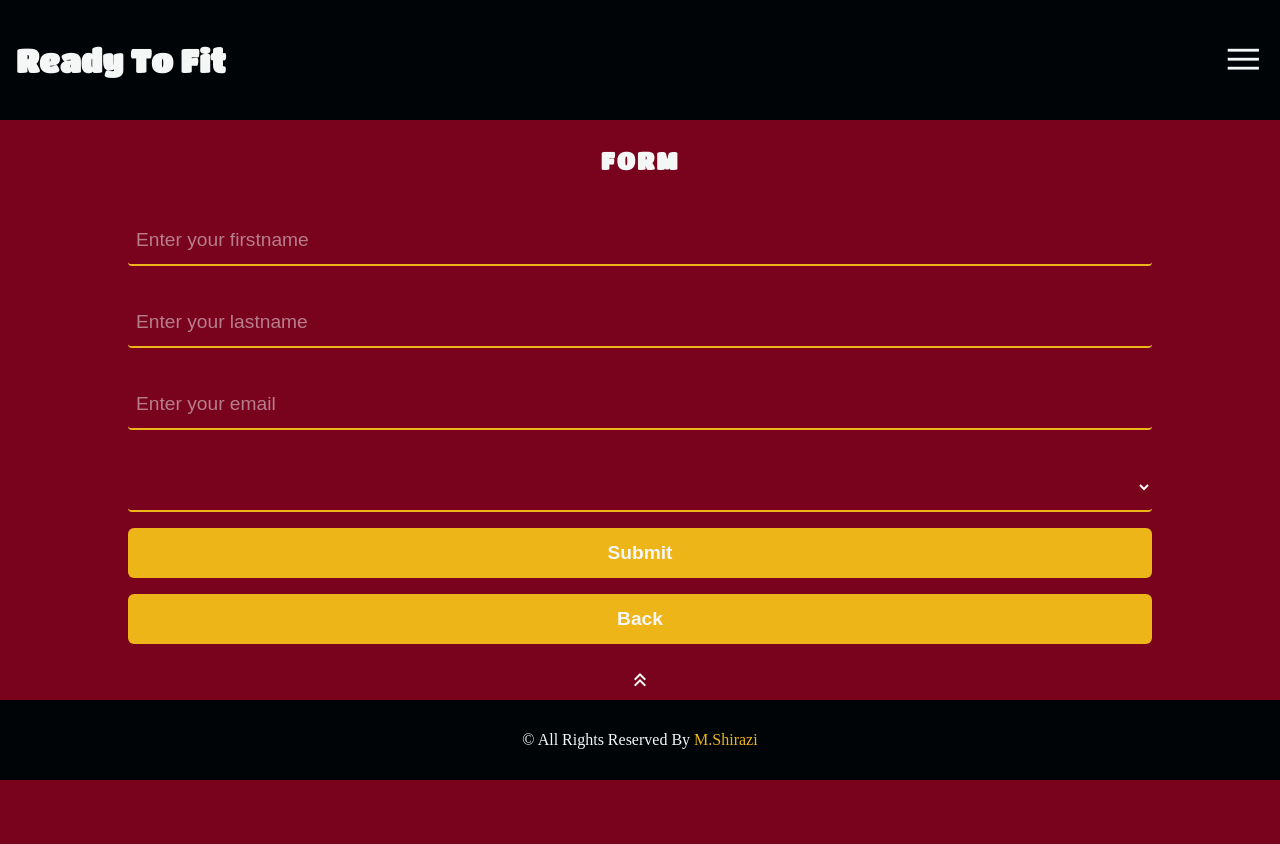
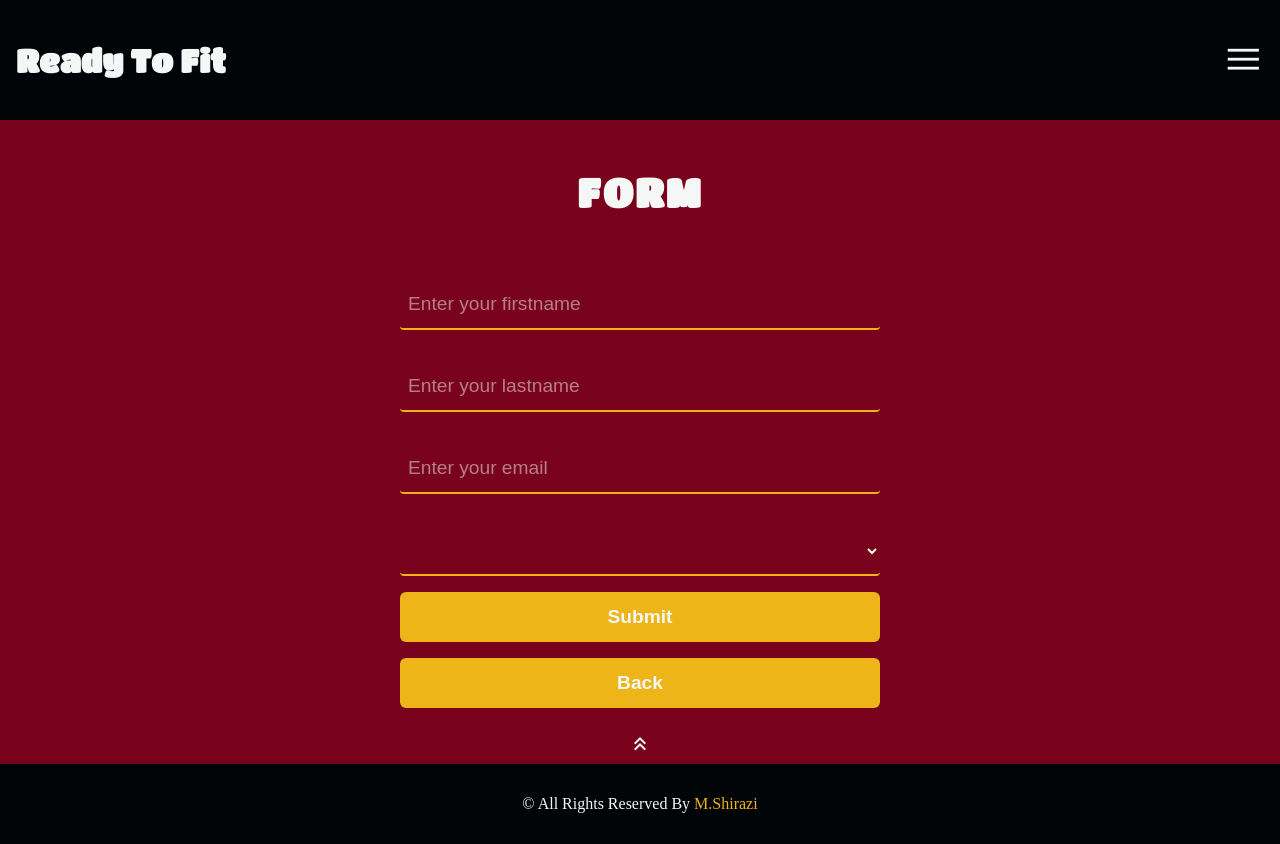
Before and after one commit to coding-bootcamps-eu/final-project-24-02, a Vue app: page /form in a window 1280 px wide. Before the commit the page ends 800 px from the top, so only its background shows below. Built offline with nearby package versions, Linux system fonts and the light colour scheme.

Commit message:
responsive formview and userview

```diff
--- a/src/views/FormView.vue
+++ b/src/views/FormView.vue
@@ -77,12 +77,14 @@ article {
   justify-content: center;
   align-items: center;
   height: 10vh;
+  margin: 2rem;
 }
 
 h2 {
   text-transform: uppercase;
   text-align: center;
   letter-spacing: 2px;
+  font-size: 2rem;
 }
 .material-symbols-outlined {
   display: block;
@@ -150,4 +152,23 @@ select:focus {
   outline: none;
   box-shadow: 0 0 8px var(--button);
 }
+
+@media only screen and (min-width: 650px) {
+  main {
+    width: 100%;
+    display: flex;
+    justify-content: center;
+    align-items: center;
+    flex-direction: column;
+  }
+  form {
+    max-width: 600px;
+  }
+  .footer-btn {
+    max-width: 600px;
+  }
+  h2 {
+    font-size: 2.5rem;
+  }
+}
 </style>
--- a/src/views/OfferView.vue
+++ b/src/views/OfferView.vue
@@ -117,6 +117,7 @@ article {
   justify-content: center;
   align-items: center;
   height: 10vh;
+  margin: 2rem;
 }
 
 h1 {
@@ -133,7 +134,7 @@ main {
 .box {
   width: 300px;
   height: 500px;
-  margin: 2rem 1rem;
+  margin: 1rem;
   background: var(--secondary);
   border-radius: 30px;
   border: 5px solid var(--button);
@@ -205,6 +206,7 @@ span {
   display: flex;
   width: 100%;
   justify-content: space-evenly;
+  margin: 2rem 0 0 0;
 }
 
 button {
@@ -213,9 +215,6 @@ button {
 }
 
 @media only screen and (min-width: 768px) {
-  article {
-    margin: 1rem;
-  }
   h1 {
     font-size: 3rem;
   }
@@ -228,9 +227,6 @@ button {
 }
 
 @media only screen and (min-width: 890px) {
-  article {
-    margin: 2rem;
-  }
   h1 {
     font-size: 3.5rem;
   }
--- a/src/views/UserView.vue
+++ b/src/views/UserView.vue
@@ -59,6 +59,7 @@ main {
 }
 h2 {
   margin-bottom: 3rem;
+  font-size: 2rem;
 }
 
 table {
@@ -93,4 +94,13 @@ button {
   margin-bottom: 1rem;
   font-size: 1.2rem;
 }
+
+@media only screen and (min-width: 650px) {
+  table {
+    max-width: 600px;
+  }
+  button {
+    max-width: 600px;
+  }
+}
 </style>
```
